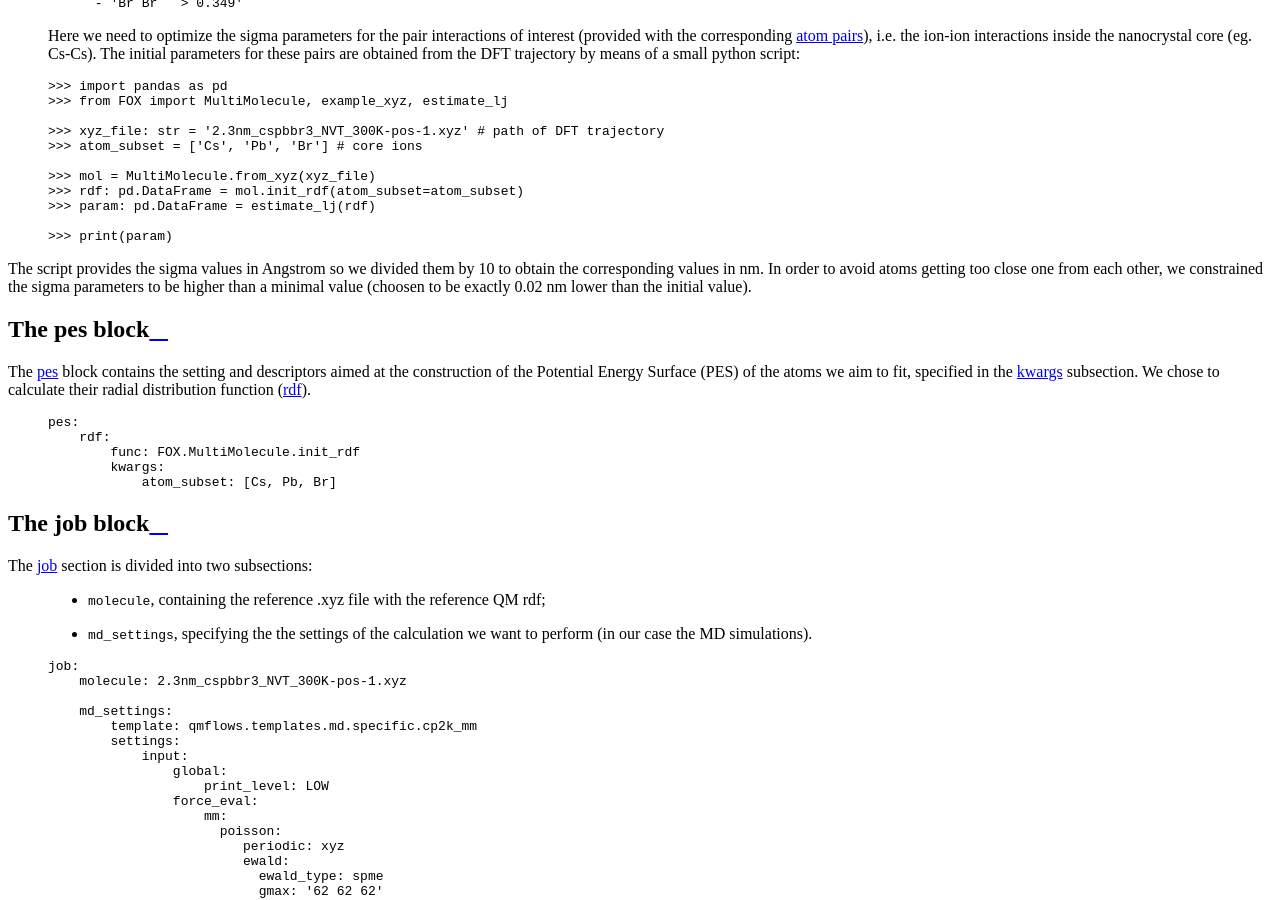
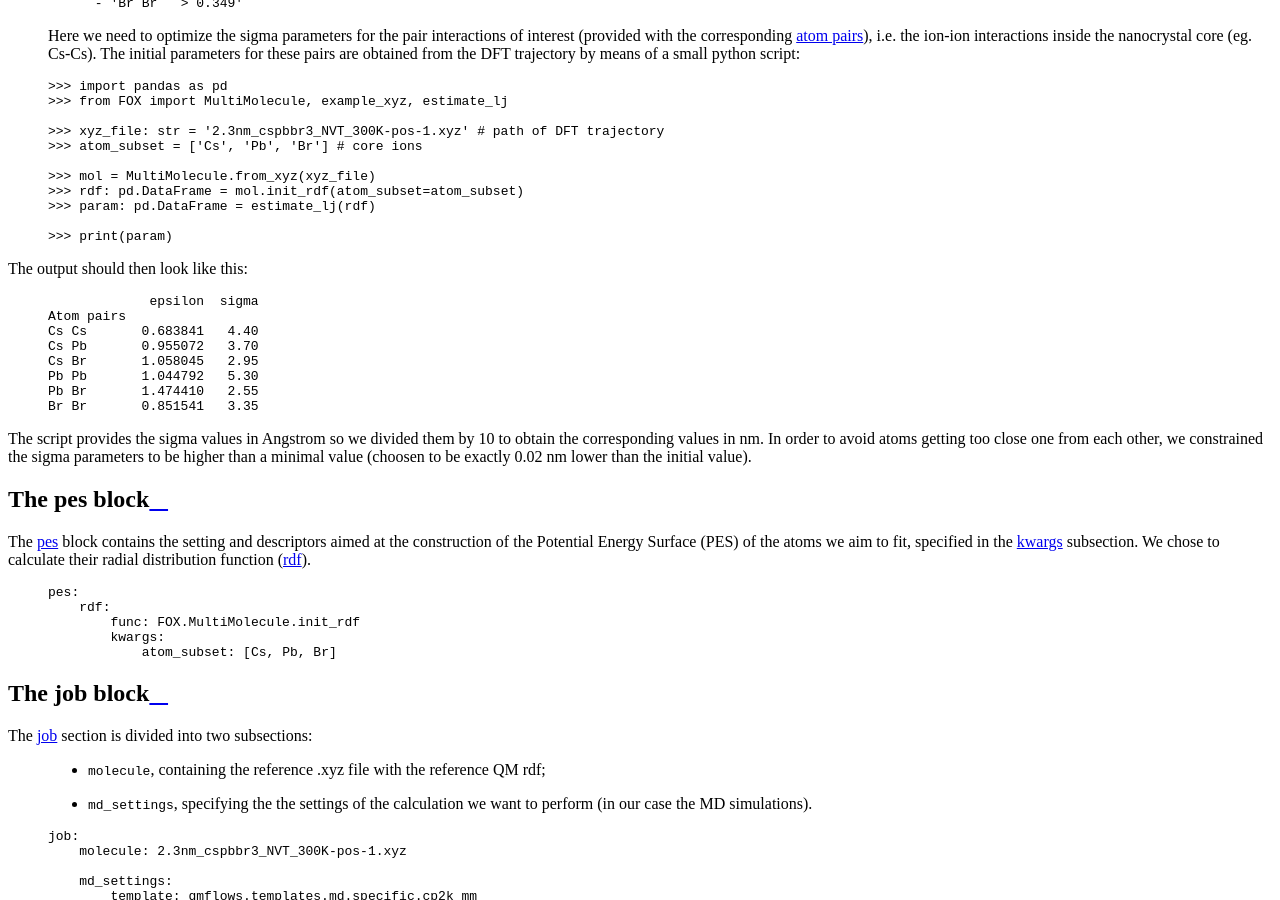
Before and after one commit to nlesc-nano/Tutorials, a Sphinx documentation site: the page built from docs/2_fitting.rst, in a window 1280 px wide and 900 px high, scrolled down 3215 px. Built offline with Sphinx 7.4.7 and the Read the Docs theme 2.0.0, drawn with Linux system fonts in a browser that asks for light colours.

Commit message:
Update 2_fitting.rst

```diff
--- a/docs/2_fitting.rst
+++ b/docs/2_fitting.rst
@@ -197,6 +197,18 @@ Let's move to the :code:`lennard_jones` block.
 
         >>> print(param)
 
+The output should then look like this:
+
+    .. code:: yaml
+
+                    epsilon  sigma
+       Atom pairs
+       Cs Cs       0.683841   4.40
+       Cs Pb       0.955072   3.70
+       Cs Br       1.058045   2.95
+       Pb Pb       1.044792   5.30
+       Pb Br       1.474410   2.55
+       Br Br       0.851541   3.35
 
 The script provides the sigma values in Angstrom so we divided them by 10 to obtain the corresponding values in nm.
 In order to avoid atoms getting too close one from each other, we constrained the sigma parameters to be higher than a minimal value (choosen to be exactly 0.02 nm lower than the initial value).
```
